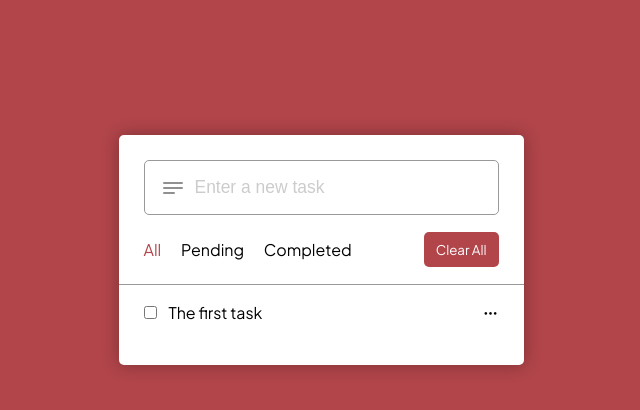
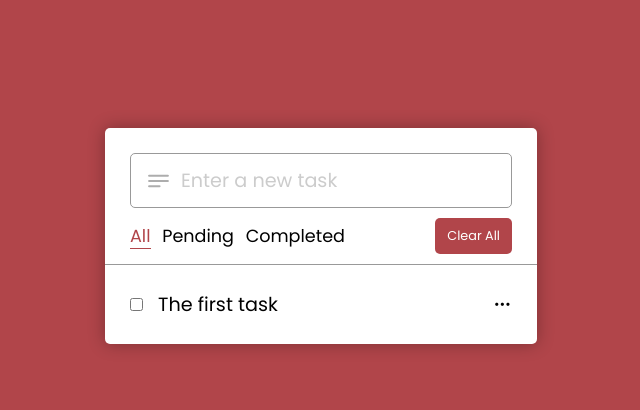
Before and after one commit to lus-felipe/learning-git, a website built with Vite: page index.html in a window 1280 px wide. Shown: the whole page, without its empty margins (319-959 px from the left). Built offline with nearby package versions, Linux system fonts and the light colour scheme; a web font is replaced by a local one.

Commit message:
Correção de algums bugs

```diff
--- a/index.html
+++ b/index.html
@@ -10,12 +10,11 @@
       rel="stylesheet"
       href="https://unicons.iconscout.com/release/v4.0.8/css/line.css"
     />
-    <title>Vite App</title>
+    <title>Todo List App</title>
   </head>
   <body>
     <div class="todo">
       <div class="todo__header">
-        <img src="assets/subject.svg" class="todo__icon" alt="notes icon" />
         <input
           type="text"
           class="todo__input-text"
@@ -23,6 +22,16 @@
           id=""
           placeholder="Enter a new task"
         />
+        <svg
+          xmlns="http://www.w3.org/2000/svg"
+          viewBox="0 0 24 24"
+          id="subject"
+          class="todo__icon"
+        >
+          <path
+            d="M13,16H3a1,1,0,0,0,0,2H13a1,1,0,0,0,0-2ZM3,8H21a1,1,0,0,0,0-2H3A1,1,0,0,0,3,8Zm18,3H3a1,1,0,0,0,0,2H21a1,1,0,0,0,0-2Z"
+          ></path>
+        </svg>
       </div>
       <div class="todo__controls">
         <div class="todo__filters">
@@ -34,8 +43,13 @@
       </div>
       <ul class="todo__task-box">
         <li class="todo__task">
-          <label for="" class="todo__label">
-            <input type="checkbox" name="" id="" class="todo__input-checkbox" />
+          <label for="1" class="todo__label">
+            <input
+              type="checkbox"
+              name=""
+              id="1"
+              class="todo__input-checkbox"
+            />
             <p class="todo__task-text">The first task</p>
           </label>
           <div class="todo__options">
--- a/styles/sections/controls.css
+++ b/styles/sections/controls.css
@@ -2,17 +2,18 @@
   display: flex;
   justify-content: space-between;
   align-items: center;
-  padding: 17px 25px;
+  padding: 10px 25px 10px 25px;
   border-bottom: 1px solid #999;
 }
 
 .todo__filter {
-  margin-right: 17px;
+  margin-right: 7px;
   cursor: pointer;
 }
 
 .todo__filter--active {
   color: var(--red);
+  border-bottom: 1px solid var(--red);
 }
 
 .todo__filter:last-child {
@@ -26,6 +27,7 @@
   padding: 9px 12px;
   border-radius: 5px;
 
+  font-size: 0.8rem;
   color: #fff;
 }
 
--- a/styles/sections/header.css
+++ b/styles/sections/header.css
@@ -7,11 +7,13 @@
 .todo__icon {
   position: absolute;
   top: 50%;
-  transform: translate(17px, -50%);
-  width: 24px;
-  height: 24px;
+  left: 0;
+  transform: translate(41px, -50%);
+  height: 25px;
   object-fit: contain;
   opacity: 0.8;
+  fill: #999;
+  transition: fill 0.4s;
 }
 
 .todo__input-text {
@@ -21,10 +23,19 @@
   border-radius: 5px;
   outline: none;
   border: 1px solid #999;
+  transition: border 0.4s;
 
-  font-size: 1.09rem;
+  font-size: 1.2rem;
 }
 
 .todo__input-text::placeholder {
   color: #ccc;
 }
+
+.todo__input-text:focus {
+  border: 1px solid var(--red);
+}
+
+.todo__input-text:focus ~ .todo__icon {
+  fill: var(--red);
+}
--- a/styles/sections/tasks.css
+++ b/styles/sections/tasks.css
@@ -1,6 +1,8 @@
 .todo__task-box {
   list-style: none;
-  padding: 17px 25px;
+  padding: 25px 25px;
+
+  font-size: 1.2rem;
 }
 
 .todo__label {
@@ -9,7 +11,7 @@
 }
 
 .todo__input-checkbox {
-  margin-right: 12px;
+  margin-right: 15px;
 }
 
 .todo__task {
@@ -17,3 +19,7 @@
   justify-content: space-between;
   align-items: center;
 }
+
+.todo__options-icon {
+  cursor: pointer;
+}
--- a/styles/style.css
+++ b/styles/style.css
@@ -1,3 +1,4 @@
+@import url("https://fonts.googleapis.com/css2?family=Poppins:wght@300;400;700;900&display=swap");
 @import url("https://fonts.googleapis.com/css2?family=Playfair+Display:ital,wght@0,400;0,700;1,900&display=swap");
 @import url("https://fonts.googleapis.com/css2?family=Plus+Jakarta+Sans:wght@200;300;400;700;800&display=swap");
 
@@ -10,33 +11,35 @@
   box-sizing: border-box;
   margin: 0;
   padding: 0;
+  font-family: var(--Poppins);
 }
 
 :root {
   /* FONTS */
   --Playfair-Display: "Playfair Display", sans-serif;
   --Plus-Jakarta-Sans: "Plus Jakarta Sans", sans-serif;
+  --Poppins: "Poppins", sans-serif;
 
   /* COLORS */
   --blue-color: #3c87ff;
   --red: #b1454a;
 }
 
-body {
-  font-family: var(--Plus-Jakarta-Sans);
-
-  background-color: var(--red);
+html {
+  font-size: 100%;
 }
 
-button {
-  font-family: inherit;
+body {
+  background-color: var(--red);
+
+  font-size: 1.1rem;
 }
 
 .todo {
   background-color: #fff;
-  max-width: 405px;
-  margin: 135px auto;
+  max-width: 27rem;
+  margin: 10% auto;
   border-radius: 5px;
-  padding: 25px 0;
+  padding: 25px 0 0 0;
   box-shadow: 0 0 17px rgba(0, 0, 0, 0.3);
 }
```
